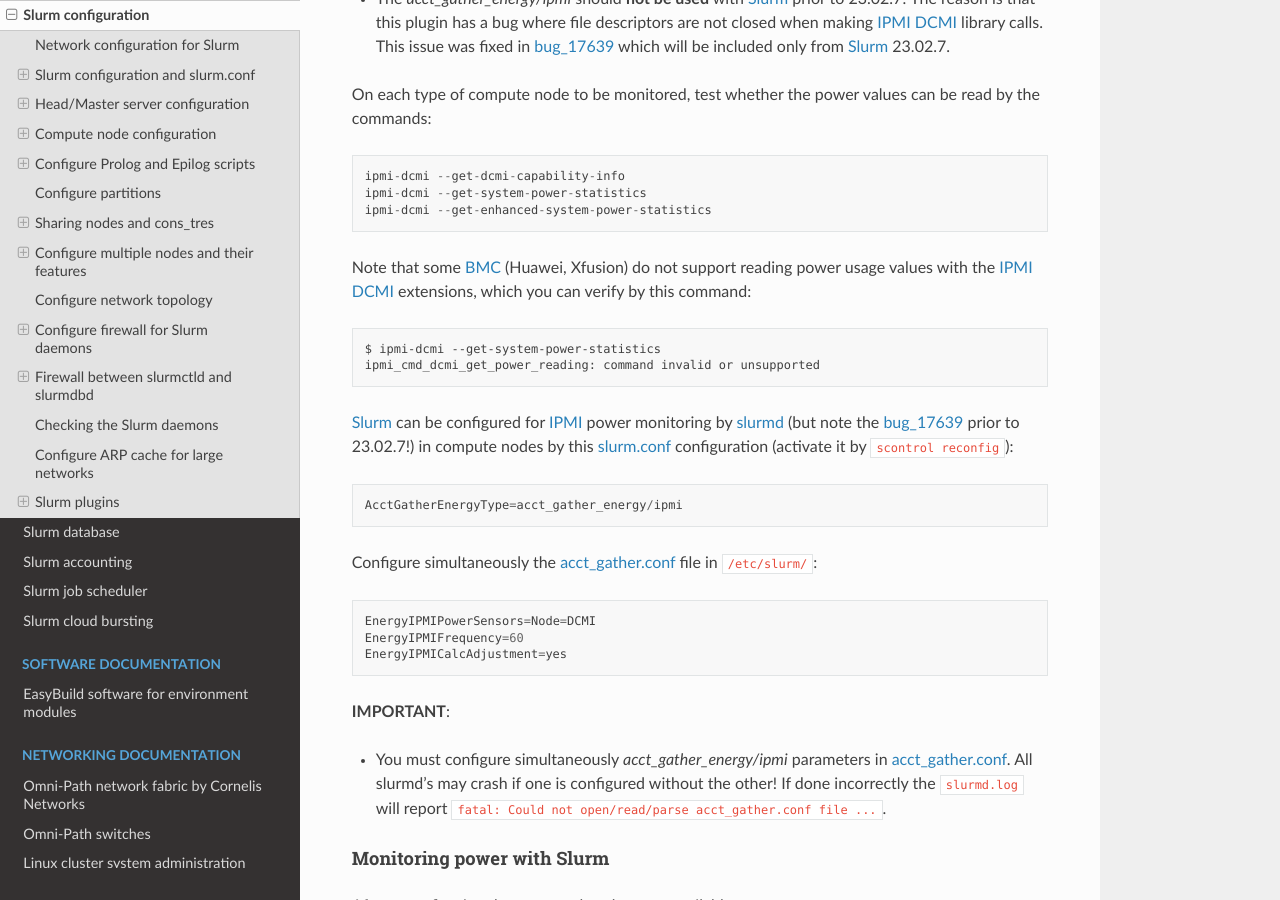
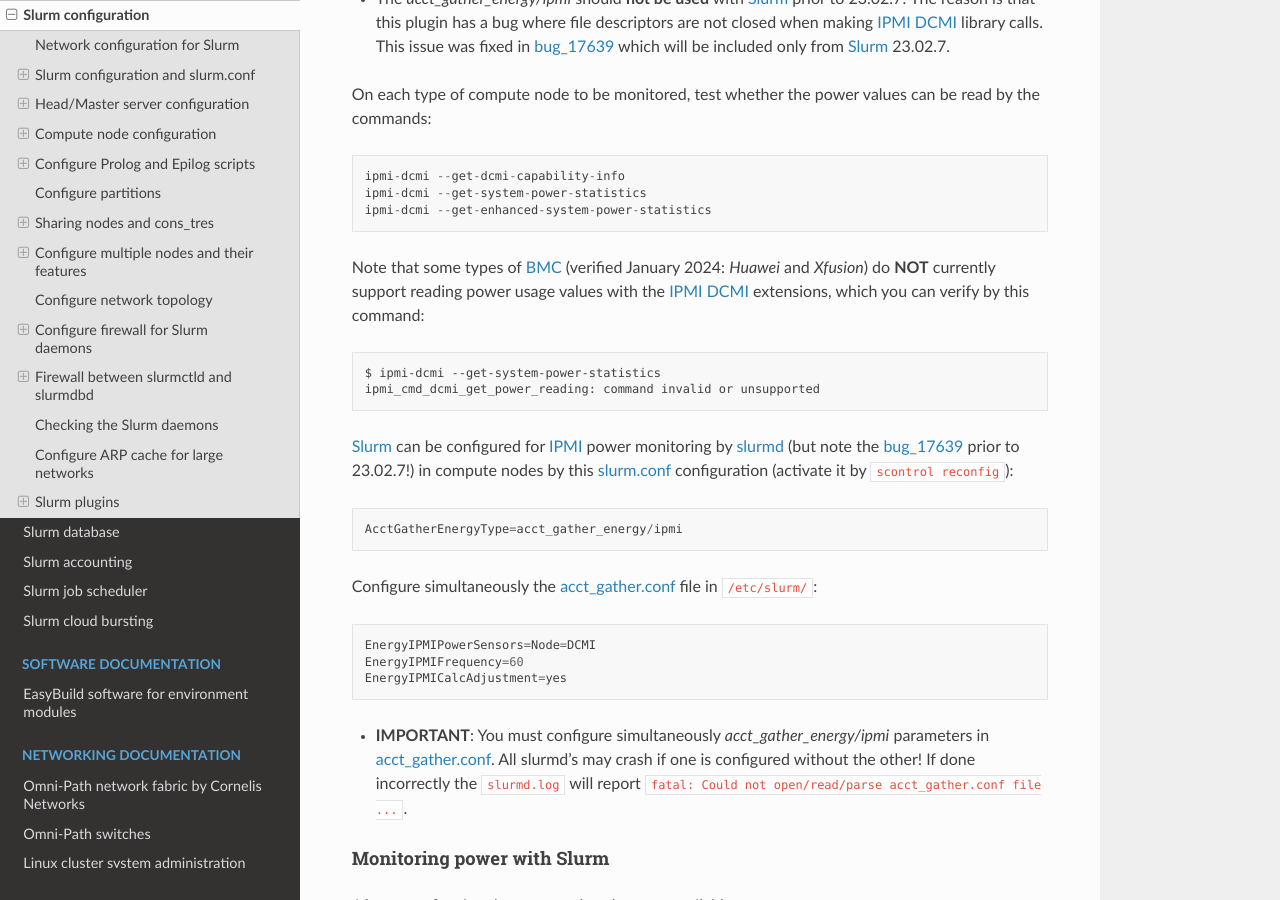
Before and after one commit to OleHolmNielsen/Niflheim_system, a Sphinx documentation site: the page built from docs/Slurm_configuration.rst, in a window 1280 px wide and 900 px high, scrolled down 19015 px. Built offline with Sphinx 7.4.7 and the Read the Docs theme 2.0.0, drawn with Linux system fonts in a browser that asks for light colours.

Commit message:
Minor edit

```diff
--- a/docs/Slurm_configuration.rst
+++ b/docs/Slurm_configuration.rst
@@ -780,7 +780,8 @@
   ipmi-dcmi --get-system-power-statistics
   ipmi-dcmi --get-enhanced-system-power-statistics
 
-Note that some BMC_ (Huawei, Xfusion) do not support reading power usage values with the IPMI_ DCMI_ extensions,
+Note that some types of BMC_ (verified January 2024: *Huawei* and *Xfusion*)
+do **NOT** currently support reading power usage values with the IPMI_ DCMI_ extensions,
 which you can verify by this command::
 
   $ ipmi-dcmi --get-system-power-statistics
@@ -797,9 +798,8 @@
   EnergyIPMIFrequency=60
   EnergyIPMICalcAdjustment=yes
 
-**IMPORTANT**:
-
-* You must configure simultaneously *acct_gather_energy/ipmi* parameters in acct_gather.conf_.
+* **IMPORTANT**:
+  You must configure simultaneously *acct_gather_energy/ipmi* parameters in acct_gather.conf_.
   All slurmd's may crash if one is configured without the other!
   If done incorrectly the ``slurmd.log`` will report ``fatal: Could not open/read/parse acct_gather.conf file ...``.
 
```
